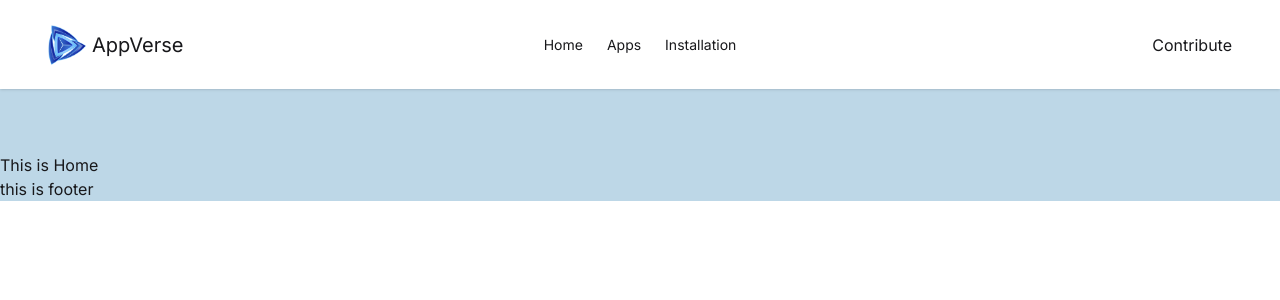
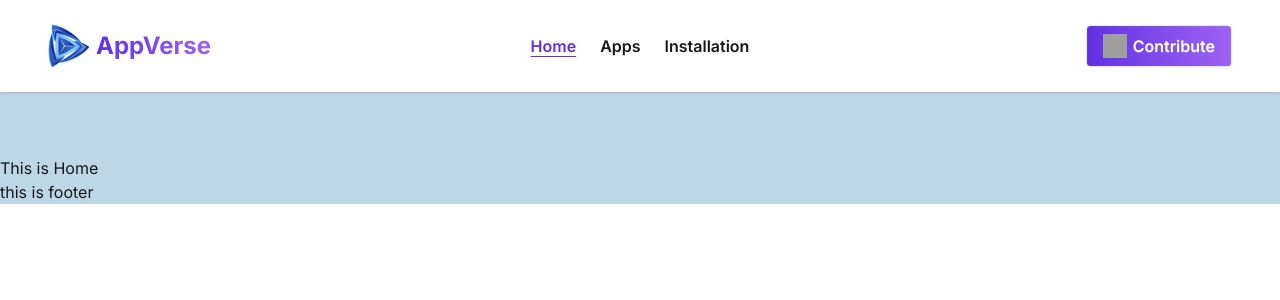
Before and after one commit to Shefaul-22/Hero-Apps, a React (Vite) app: page / in a window 1280 px wide. Shown: the top 300 px of the page. Built offline with nearby package versions, Linux system fonts and the light colour scheme; grey boxes are pictures that could not be loaded.

Commit message:
Navbar design done as figma

```diff
--- a/src/components/Navbar/Navbar.jsx
+++ b/src/components/Navbar/Navbar.jsx
@@ -1,13 +1,16 @@
 import React from 'react';
 import { NavLink } from 'react-router';
-import logo from '../../assets/logo.png'
+import logo from '../../assets/logo.png';
+
 
 const Navbar = () => {
 
     const links = <>
-        <li><NavLink to="/">Home</NavLink></li>
-        <li><NavLink to="/apps">Apps</NavLink></li>
-        <li><NavLink to="/installation">Installation</NavLink></li>
+
+        <li><NavLink to="/" className={`font-semibold text-[16px] nav-link`}>Home</NavLink></li>
+        <li><NavLink to="/apps" className={`font-semibold text-[16px] nav-link`}>Apps</NavLink></li>
+        <li><NavLink to="/installation" className={`font-semibold text-[16px] nav-link`}>Installation</NavLink></li>
+
     </>
 
     return (
@@ -29,11 +32,11 @@ const Navbar = () => {
                 </div>
 
 
-                <NavLink to="/" className='flex gap-1 items-center'>
+                <NavLink to="/" className='flex gap-1 items-center '>
 
-                    <img className='w-10 h-10 ' src={logo} alt="" />
+                    <img className='w-11 h-11 ' src={logo} alt="" />
 
-                    <h2 className=" text-xl">AppVerse</h2>
+                    <h2 className=" text-2xl bg-gradient-to-r from-[#632EE3] to-[#9F62F2] bg-clip-text text-transparent font-bold ">AppVerse</h2>
 
                 </NavLink>
 
@@ -47,7 +50,7 @@ const Navbar = () => {
                 </ul>
             </div>
             <div className="navbar-end mr-3 md:mr-0">
-                <button>Contribute</button>
+                <NavLink to={`https://github.com/Shefaul-22?tab=repositories`} className='btn bg-gradient-to-r from-[#632EE3] to-[#9F62F2] font-semibold text-[#ffffff] py-5 text-[16px]'><img className='w-6 h-6' src="https://i.ibb.co/C3y0HBNS/github.png"></img> Contribute</NavLink>
             </div>
         </div>
     );
--- a/src/index.css
+++ b/src/index.css
@@ -7,3 +7,9 @@ body {
   font-weight: normal;
   font-style: normal;
 }
+
+.nav-link.active {
+  color: #632EE3;
+  text-decoration: underline;
+  text-underline-offset: 4px;
+}
```
Also changed, not shown: src/assets/github.png (added).
